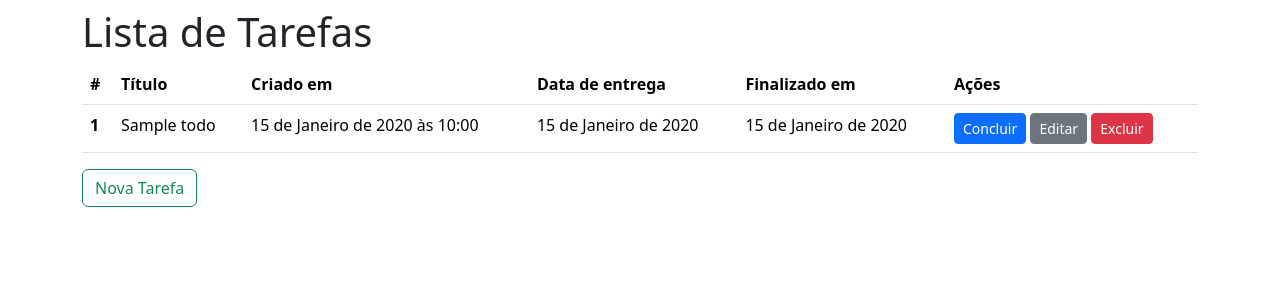
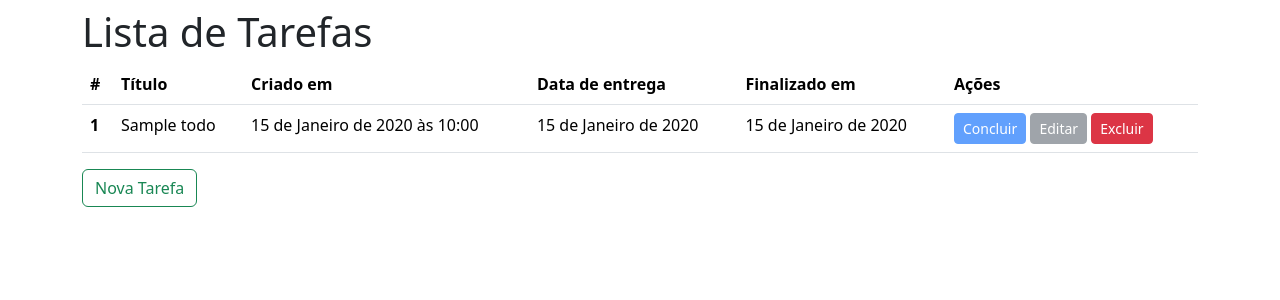
Before and after one commit to EduardoGCT/TwTodos, a Django app: page / in a window 1280 px wide. Shown: the part 56-356 px from the top of the page. Run offline with Django 5.2, Linux system fonts and the light colour scheme; tables that the repository leaves empty hold one stand-in row (values such as "Sample post").

Commit message:
Adicionado a funcionalidade para desativar os botões caso já tenha sido concluido.

```diff
--- a/todos/templates/todos/todo_list.html
+++ b/todos/templates/todos/todo_list.html
@@ -28,8 +28,8 @@
                         <td>{{ todo.deadline }}</td>
                         <td>{{ todo.finished_at|default:"-" }}</td>
                         <td>
-                            <a href="{% url "todo_complete" pk=todo.pk %}" class="btn btn-primary btn-sm">Concluir</a>
-                            <a href="{% url 'todo_update' pk=todo.pk %}" class="btn btn-secondary btn-sm">Editar</a>
+                            <a href="{% url "todo_complete" pk=todo.pk %}" class="btn btn-primary btn-sm {% if todo.finished_at %}disabled{% endif %}">Concluir</a>
+                            <a href="{% url 'todo_update' pk=todo.pk %}" class="btn btn-secondary btn-sm {% if todo.finished_at %}disabled{% endif %}">Editar</a>
                             <a href="{% url "todo_delete" pk=todo.pk %}" class="btn btn-danger btn-sm">Excluir</a>
                         </td>
                     </tr>
```
